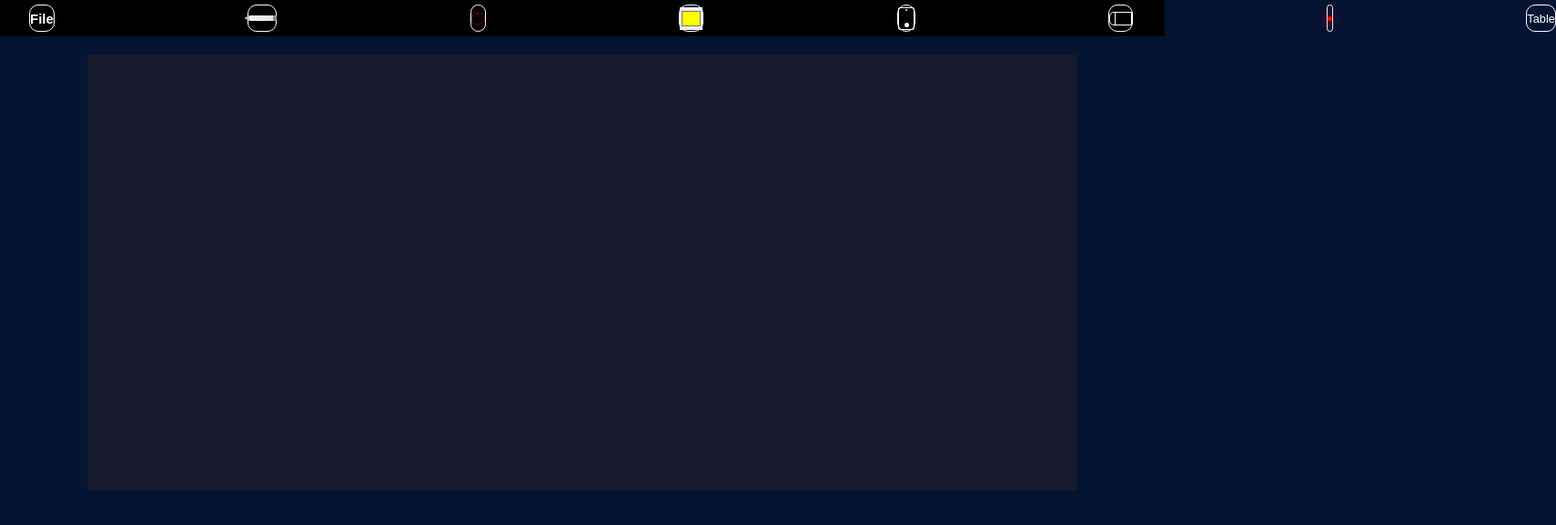
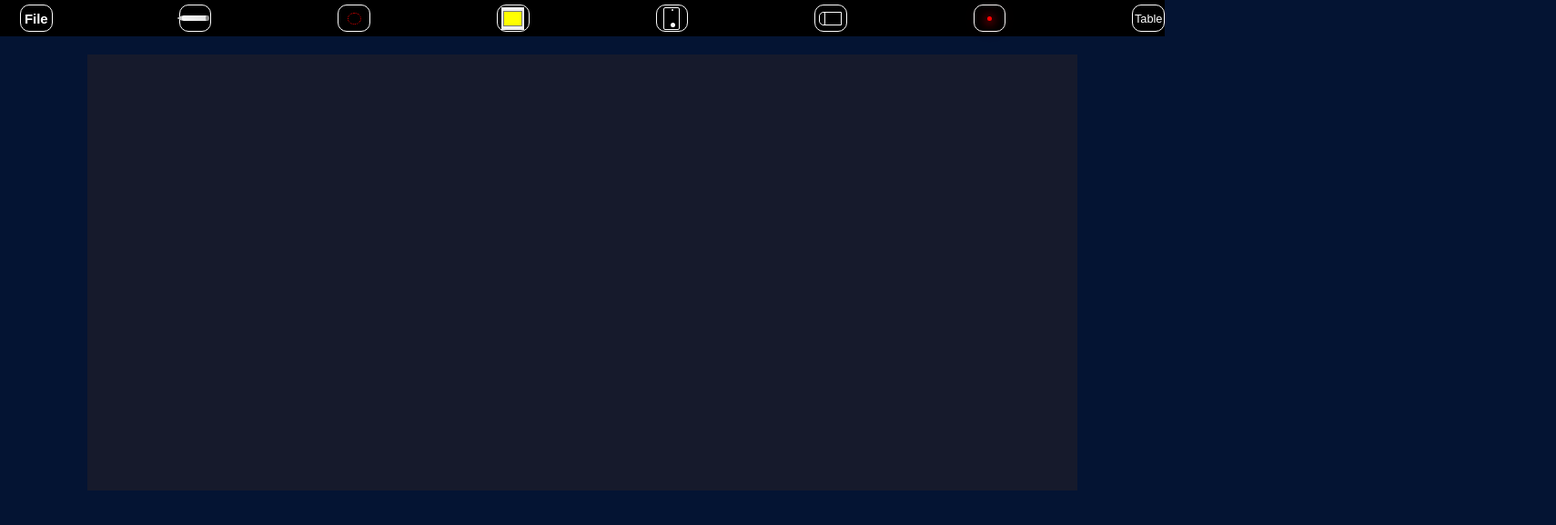
Before and after one commit to AnkushVermaDev/TrackNote, a plain HTML site: page index.html in a window 1280 px wide. Shown: the whole page at 91% size, 1710 px wide, since content can reach past the window. Drawn offline with nearby package versions, Linux system fonts and the light colour scheme.

Commit message:
Update style.css

```diff
--- a/Css/style.css
+++ b/Css/style.css
@@ -18,7 +18,7 @@
       color: white;
       font-size: 0.8rem;
       padding-left: 10px;
-      gap: 15%;
+      gap: 10%;
     }
 
     .ButtonHeader {
@@ -30,7 +30,7 @@
       display: flex;
       align-items: center;
       justify-content: center;
-      margin-left: 22px;
+      margin-left: 12px;
     }
 
     .ButtonHeader h3 {
```
